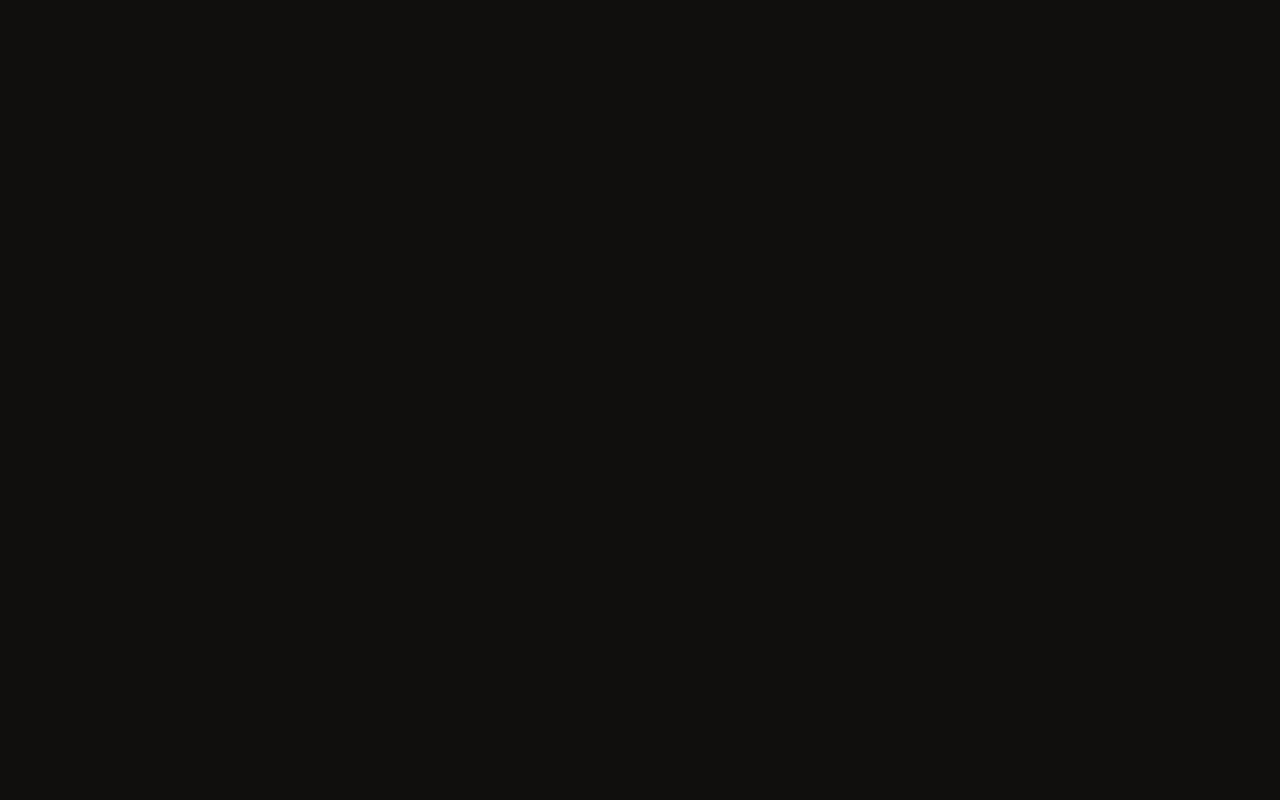
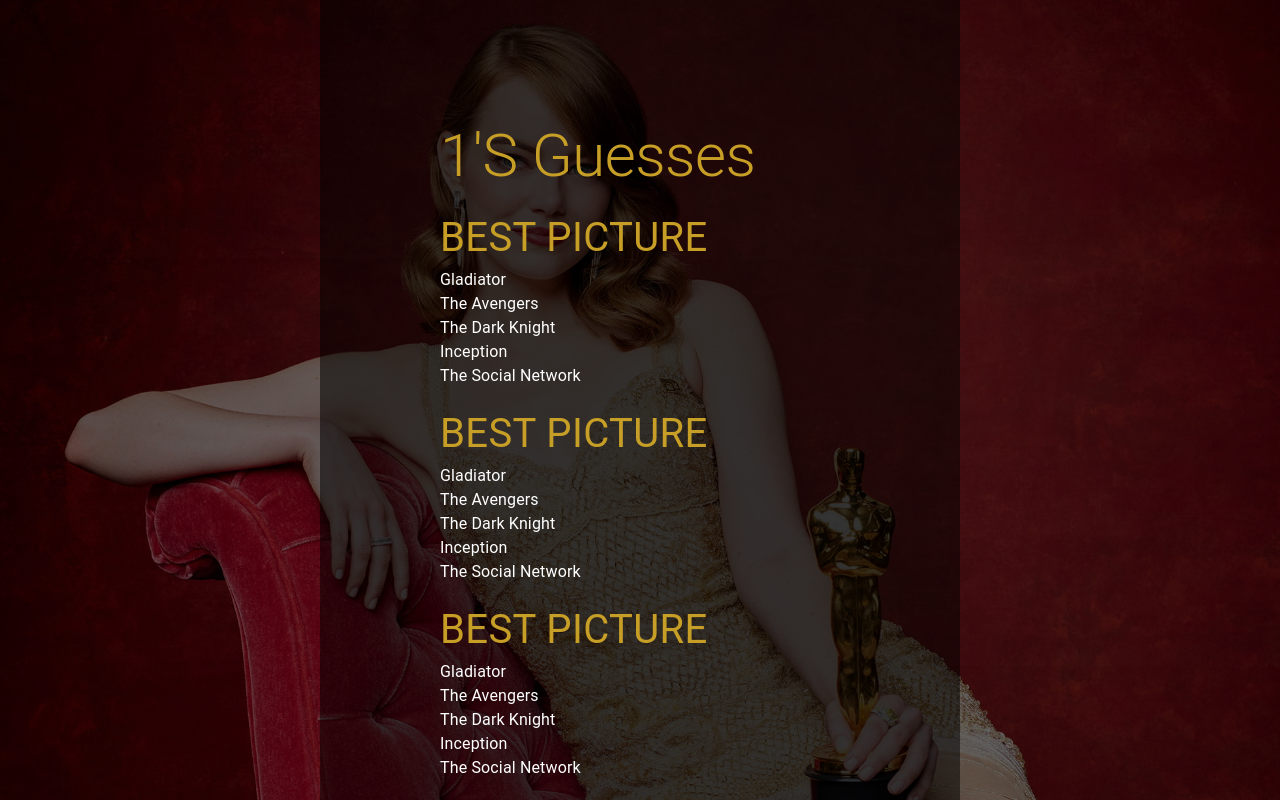
Before and after one commit to Smoopfrog/jj-oscars, a React (Create React App) app: page /guesses/1 in a window 1280 px wide. Before the commit this address had no page. Built offline with nearby package versions, Linux system fonts and the light colour scheme.

Commit message:
create guesses page

```diff
--- /dev/null
+++ b/src/Components/Questions/Question.tsx
@@ -0,0 +1,28 @@
+import { Box, Typography } from "@mui/material";
+import React from "react";
+
+interface IQuestionProps {
+	category: string;
+	nominees: string[];
+}
+
+const Question = ({ category, nominees }: IQuestionProps) => {
+	return (
+		<Box sx={{ display: "flex", flexDirection: "column", width: "100%" }}>
+			<Typography
+				color="rgb(199, 159, 39)"
+				fontSize={40}
+				textTransform="uppercase"
+			>
+				{category}
+			</Typography>
+			{nominees.map((nominee) => (
+				<Typography key={nominee} fontSize={16} color="white">
+					{nominee}
+				</Typography>
+			))}
+		</Box>
+	);
+};
+
+export default Question;
--- /dev/null
+++ b/src/Pages/Guesses/Guesses.tsx
@@ -0,0 +1,137 @@
+import { Typography } from "@mui/material";
+import Box from "@mui/material/Box";
+import React from "react";
+import { useParams } from "react-router-dom";
+import Question from "../../Components/Questions/Question";
+import Jordan from "../../Images/jordan.jpg";
+
+const Guesses = () => {
+	const { name } = useParams();
+
+	return (
+		<Box
+			sx={{
+				background: `linear-gradient( rgba(0, 0, 0, 0.6), rgba(0, 0, 0, 0.6) ), url(${Jordan})`,
+				backgroundSize: "cover",
+				backgroundAttachment: "fixed",
+				height: "100vh",
+				overflowY: "auto",
+			}}
+		>
+			<Box
+				sx={{
+					display: "flex",
+					flexDirection: "column",
+					alignItems: "center",
+					justifyContent: "center",
+					position: "relative",
+				}}
+			>
+				<Box
+					sx={{
+						top: 0,
+						gap: 2,
+						p: 15,
+						display: "flex",
+						flexDirection: "column",
+						alignItems: "center",
+						backgroundColor: "rgba(0, 0, 0, 0.5)",
+						width: "50%",
+						height: "100%",
+					}}
+				>
+					<Typography
+						variant="h2"
+						textTransform="capitalize"
+						color="rgb(199, 159, 39)"
+						width="100%"
+					>
+						{name}'s Guesses
+					</Typography>
+					<Question
+						category="Best Picture"
+						nominees={[
+							"Gladiator",
+							"The Avengers",
+							"The Dark Knight",
+							"Inception",
+							"The Social Network",
+						]}
+					/>
+					<Question
+						category="Best Picture"
+						nominees={[
+							"Gladiator",
+							"The Avengers",
+							"The Dark Knight",
+							"Inception",
+							"The Social Network",
+						]}
+					/>{" "}
+					<Question
+						category="Best Picture"
+						nominees={[
+							"Gladiator",
+							"The Avengers",
+							"The Dark Knight",
+							"Inception",
+							"The Social Network",
+						]}
+					/>{" "}
+					<Question
+						category="Best Picture"
+						nominees={[
+							"Gladiator",
+							"The Avengers",
+							"The Dark Knight",
+							"Inception",
+							"The Social Network",
+						]}
+					/>{" "}
+					<Question
+						category="Best Picture"
+						nominees={[
+							"Gladiator",
+							"The Avengers",
+							"The Dark Knight",
+							"Inception",
+							"The Social Network",
+						]}
+					/>{" "}
+					<Question
+						category="Best Picture"
+						nominees={[
+							"Gladiator",
+							"The Avengers",
+							"The Dark Knight",
+							"Inception",
+							"The Social Network",
+						]}
+					/>
+					<Question
+						category="Best Picture"
+						nominees={[
+							"Gladiator",
+							"The Avengers",
+							"The Dark Knight",
+							"Inception",
+							"The Social Network",
+						]}
+					/>
+					<Question
+						category="Best Picture"
+						nominees={[
+							"Gladiator",
+							"The Avengers",
+							"The Dark Knight",
+							"Inception",
+							"The Social Network",
+						]}
+					/>
+				</Box>
+			</Box>
+		</Box>
+	);
+};
+
+export default Guesses;
--- a/src/Pages/Home/UserSelection.tsx
+++ b/src/Pages/Home/UserSelection.tsx
@@ -1,8 +1,11 @@
 import { Box, Typography } from "@mui/material";
 import React from "react";
 import Button from "../../Components/Buttons/Button";
+import { useNavigate } from "react-router-dom";
 
 const UserSelection = () => {
+	const navigate = useNavigate();
+
 	return (
 		<Box
 			sx={{
@@ -26,7 +29,9 @@
 			<Box sx={{ display: "flex", justifyContent: "center", gap: 2 }}>
 				<Button
 					sx={{ width: "30%", background: "#c79f27", color: "#ffffff" }}
-					onClick={() => {}}
+					onClick={() => {
+						navigate("/guesses/jordan");
+					}}
 					text="Jordan"
 				/>
 				<Button
@@ -35,7 +40,9 @@
 						background: "#c79f27",
 						color: "#ffffff",
 					}}
-					onClick={() => {}}
+					onClick={() => {
+						navigate("/guesses/jeff");
+					}}
 					text="Jeff"
 				/>
 			</Box>
--- a/src/index.css
+++ b/src/index.css
@@ -1,12 +1,15 @@
-body {
+* {
 	box-sizing: border-box;
 	margin: 0;
+	padding: 0;
+}
+
+body {
 	font-family: -apple-system, BlinkMacSystemFont, "Segoe UI", "Roboto", "Oxygen",
 		"Ubuntu", "Cantarell", "Fira Sans", "Droid Sans", "Helvetica Neue",
 		sans-serif;
 	-webkit-font-smoothing: antialiased;
 	-moz-osx-font-smoothing: grayscale;
-	background-color: #110e0e;
 }
 
 code {
--- a/src/index.tsx
+++ b/src/index.tsx
@@ -3,15 +3,18 @@
 import "./index.css";
 import { BrowserRouter, Route, Routes } from "react-router-dom";
 import Home from "./Pages/Home/Home";
+import Guesses from "./Pages/Guesses/Guesses";
 
 const root = ReactDOM.createRoot(
 	document.getElementById("root") as HTMLElement
 );
+
 root.render(
 	<React.StrictMode>
 		<BrowserRouter>
 			<Routes>
 				<Route path="/" element={<Home />} />
+				<Route path="/guesses/:name" element={<Guesses />} />
 			</Routes>
 		</BrowserRouter>
 	</React.StrictMode>
```
